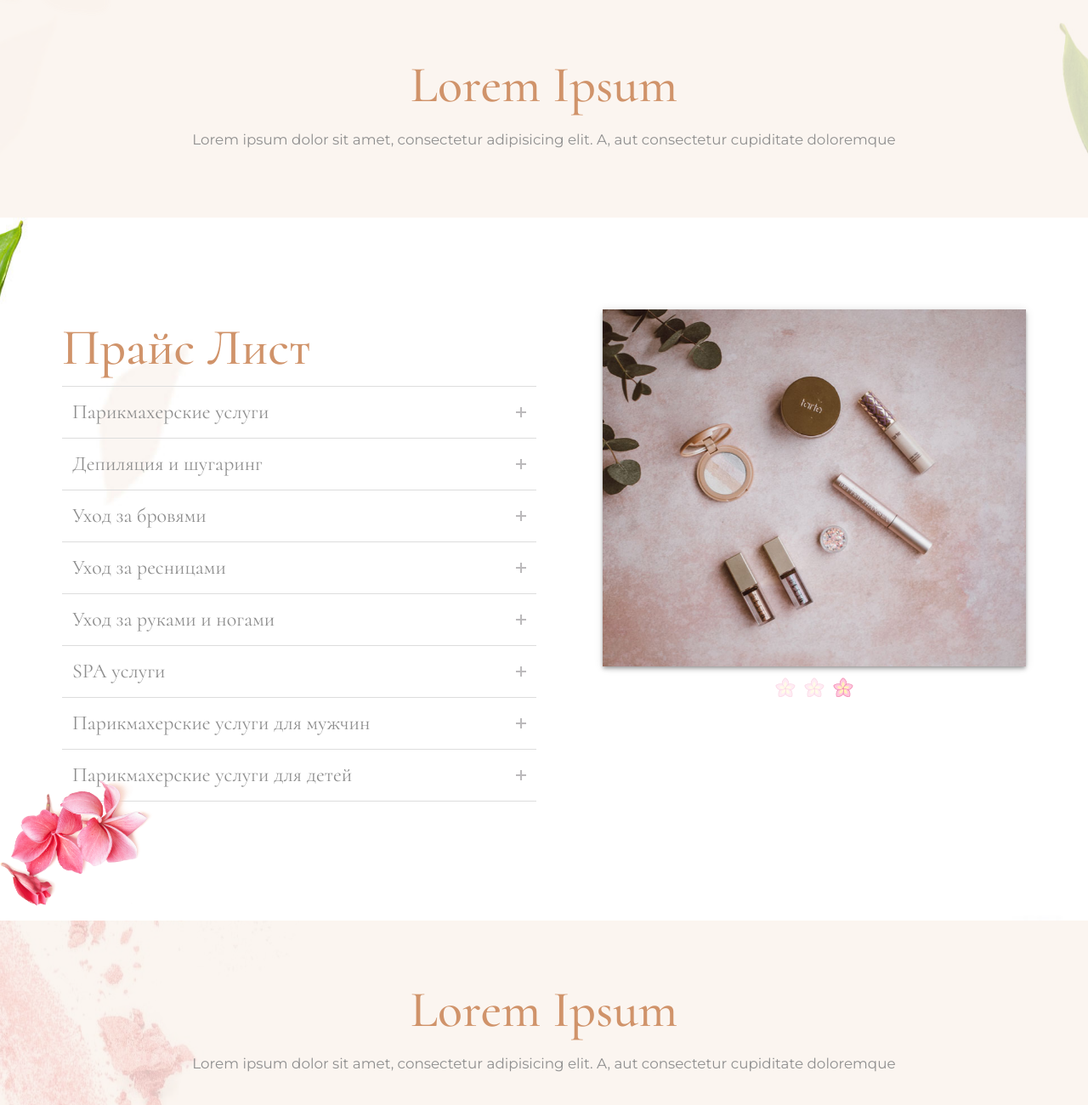
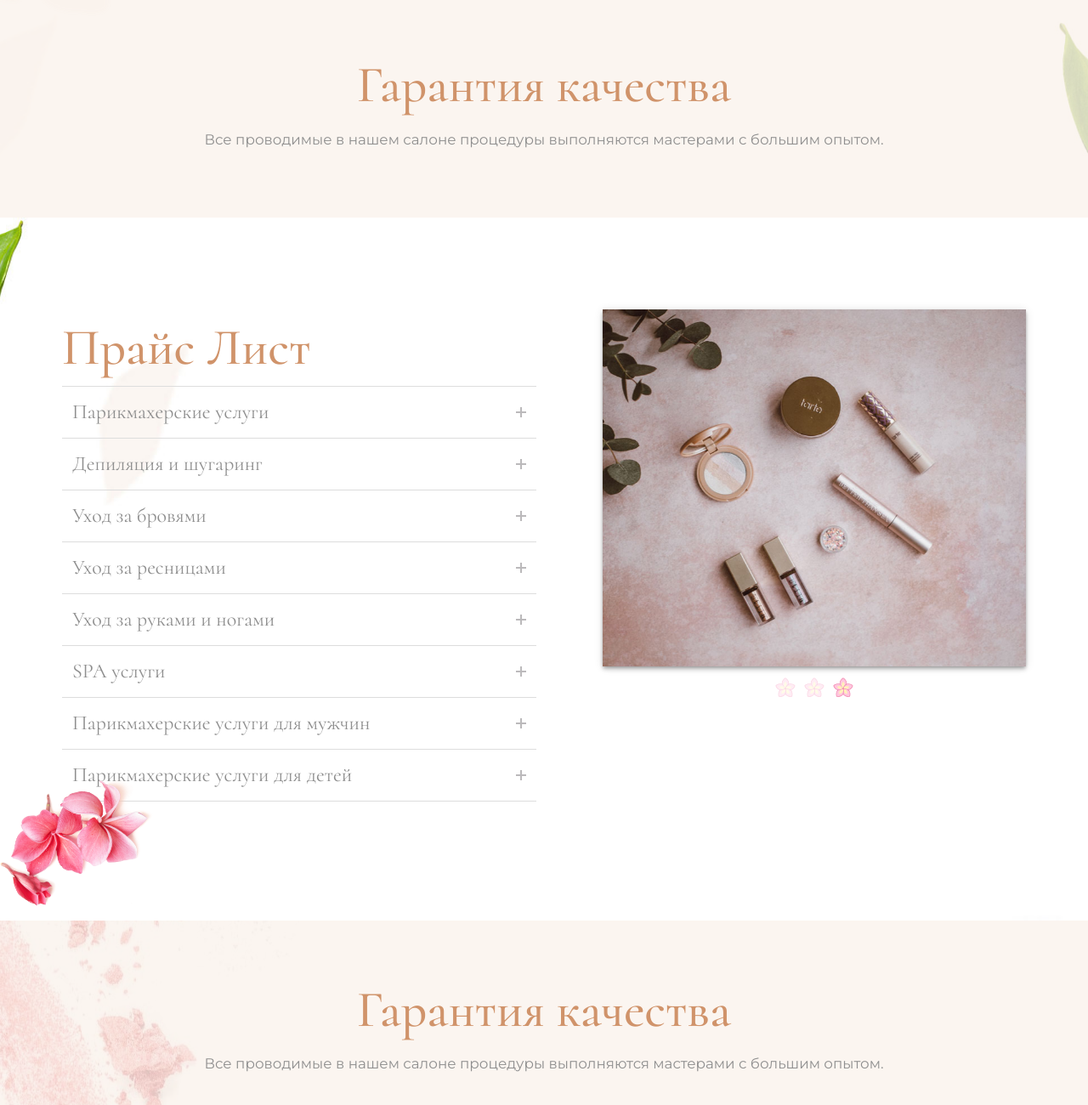
Before and after one commit to BohdanYarema/testExample2019.github.io, a website: page index.html in a window 1280 px wide. Shown: the part 1500-2800 px from the top of the page at 85% size. Drawn offline with nearby package versions, Linux system fonts and the light colour scheme; some packages are replaced by stand-ins of ours; a web font is replaced by a local one.

Commit message:
update text

```diff
--- a/index.html
+++ b/index.html
@@ -164,7 +164,7 @@
 	<section id="services" class="list _custom-space ">
 		<div class="container">
 			<h2 class="main-title _bigger-font _primary-color _secondary-font _fade-two center"> Наши услуги </h2>
-			<p class="main-text _lighten-color _fade_three center">Lorem ipsum dolor sit amet</p>
+			<p class="main-text _lighten-color _fade_three center"> Почувствуйте нашу заботу и профессионализм </p>
 			<div class="list__inner ">
 
 				<div class="inner-item wow fadeInLeft"  data-wow-delay=".1s">
@@ -265,9 +265,8 @@
 		<section class="parallax-content">
 			<div class="container">
 				<div class="parallax-content__inner">
-					<h2 class="main-title _bigger-font _primary-color  _secondary-font"> Lorem Ipsum </h2>
-					<p class="main-text  _lighten-color ">Lorem ipsum dolor sit amet, consectetur adipisicing elit. A, aut
-						consectetur cupiditate doloremque </p>
+					<h2 class="main-title _bigger-font _primary-color  _secondary-font"> Гарантия качества </h2>
+					<p class="main-text  _lighten-color ">Все проводимые в нашем салоне процедуры выполняются мастерами с большим опытом.</p>
 				</div>
 			</div>
 		</section>
@@ -553,9 +552,10 @@
 		<section class="parallax-content">
 			<div class="container">
 				<div class="parallax-content__inner">
-					<h2 class="main-title _bigger-font _primary-color _secondary-font"> Lorem Ipsum </h2>
-					<p class="main-text _lighten-color">Lorem ipsum dolor sit amet, consectetur adipisicing elit. A, aut
-						consectetur cupiditate doloremque </p>
+					<div class="parallax-content__inner">
+						<h2 class="main-title _bigger-font _primary-color  _secondary-font"> Гарантия качества </h2>
+						<p class="main-text  _lighten-color ">Все проводимые в нашем салоне процедуры выполняются мастерами с большим опытом.</p>
+					</div>
 				</div>
 			</div>
 		</section>
--- a/scss/home.scss
+++ b/scss/home.scss
@@ -433,7 +433,3 @@
 	}
 
 }
-
-.row{
-
-}
```
